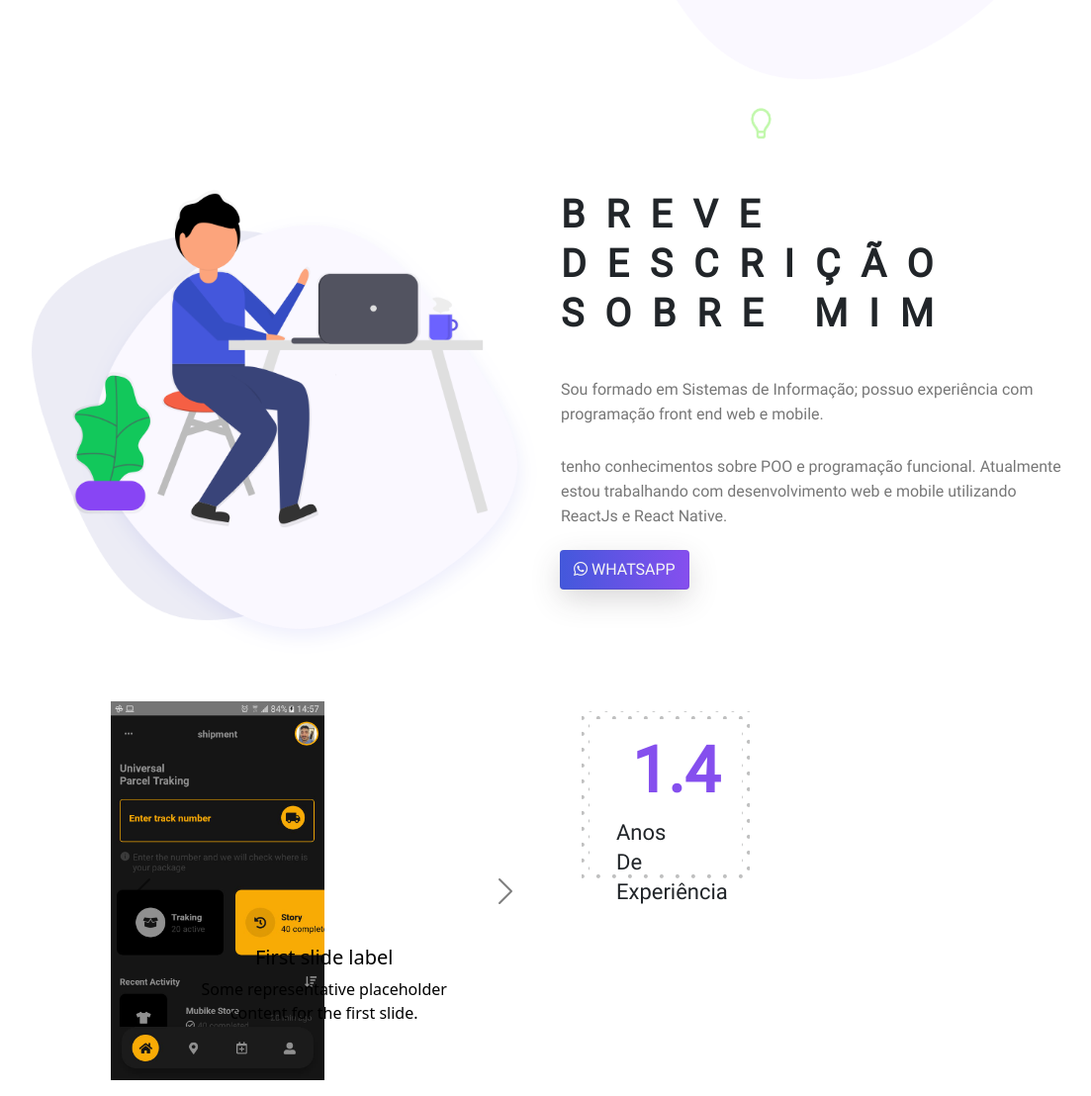
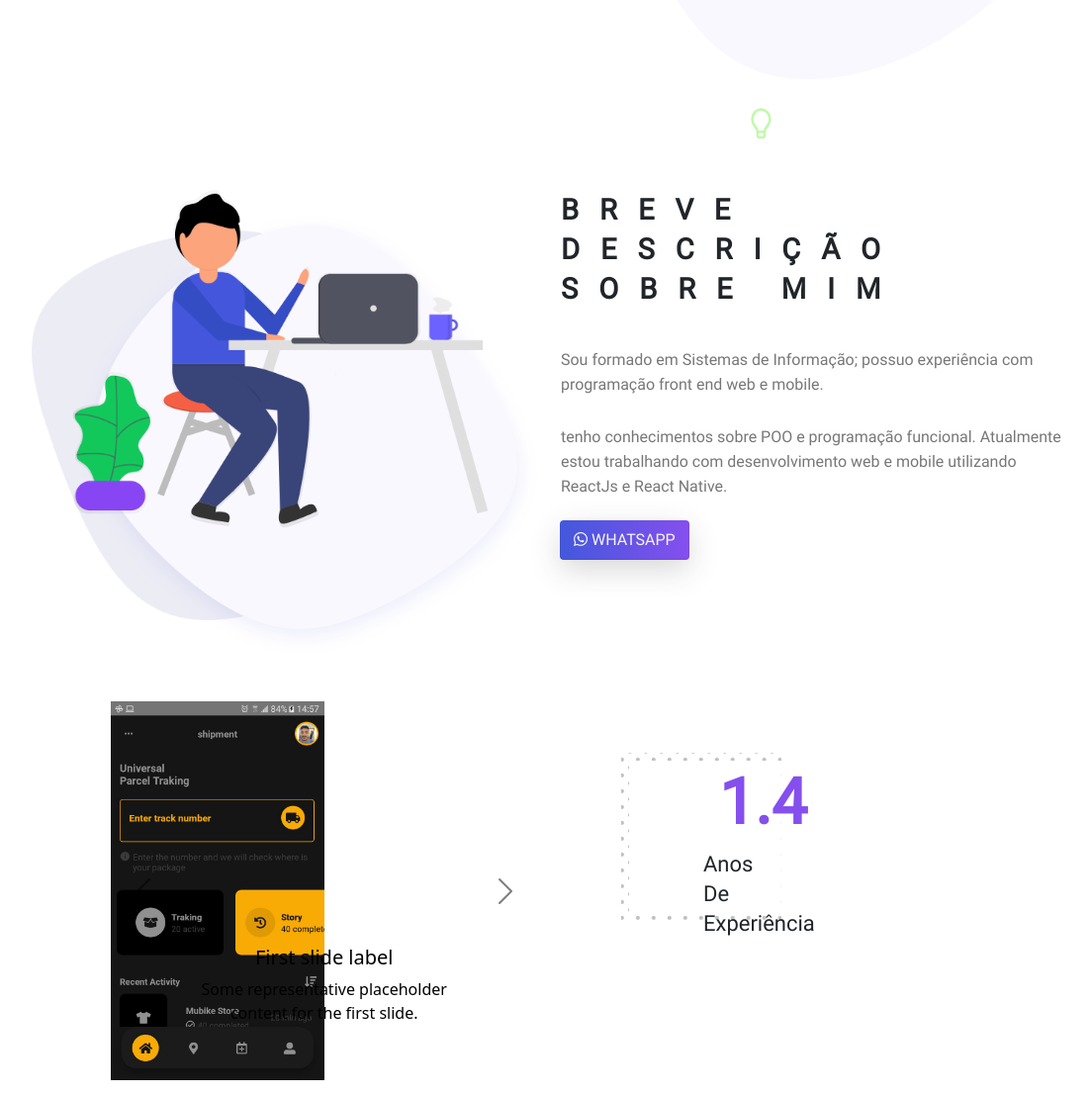
Before and after one commit to DanleyCr7/portifolio, a PHP site: page / in a window 1320 px wide. Shown: the part 600-1708 px from the top of the page at 99% size, without its empty margins (105-1208 px from the left). Run offline with PHP 8.4, Linux system fonts and the light colour scheme.

Commit message:
Portifolio

```diff
--- a/css/styles.css
+++ b/css/styles.css
@@ -72,7 +72,7 @@ width: 80rem;
 /* Start about area */
 .site-main .about-area .about-title h2 >span{
     display: block;
-    font: normal bold 39px/50px var(--roboto);
+    font: normal bold 29px/40px var(--roboto);
     letter-spacing: 21px;
 }
 .site-main .about-area .about-title .paragraph >p{
@@ -130,11 +130,10 @@ filter: brightness(0.15);
     display: block;
 }
 .site-main .brand-area .experience-area .years-area{
-   background: url(../img/client-info-bg.png) no-repeat 5px 10px;
+   background: url(../img/client-info-bg.png) no-repeat 45px 20px;
    padding: 2rem 0;
-   width: 40rem;
-   height: 18rem;
-   padding-left: 2.5rem;
+   margin-top: 2rem;
+   padding-left: 8rem;
    position: relative;
 }
 .site-main .brand-area .experience-area .bg-panel{
```
